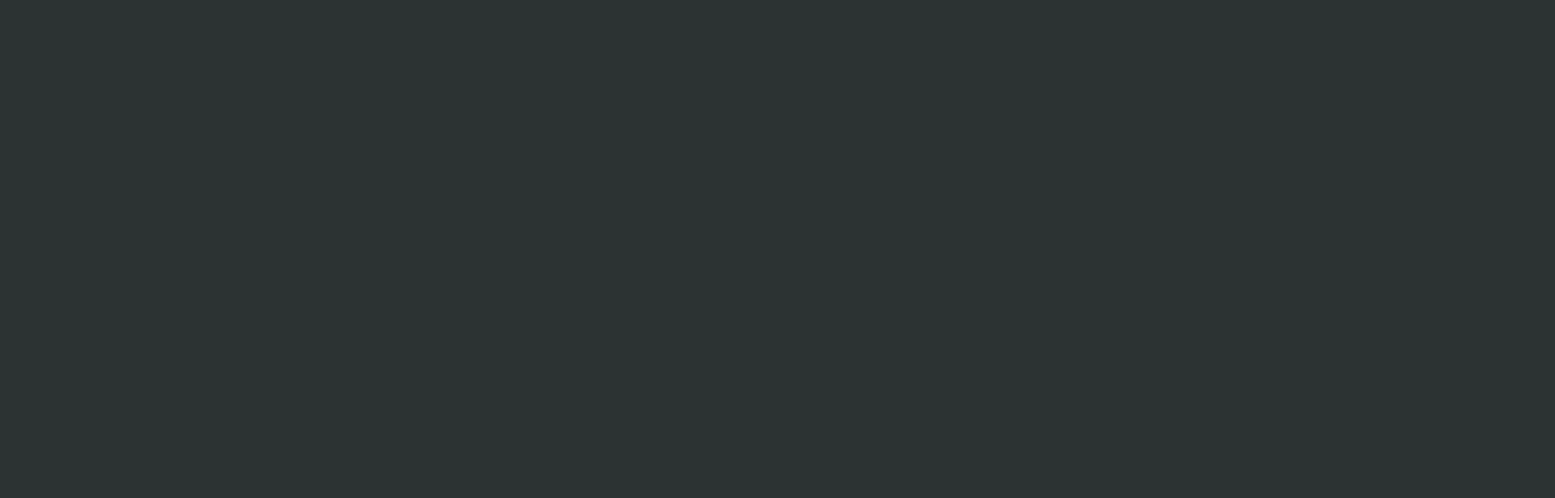
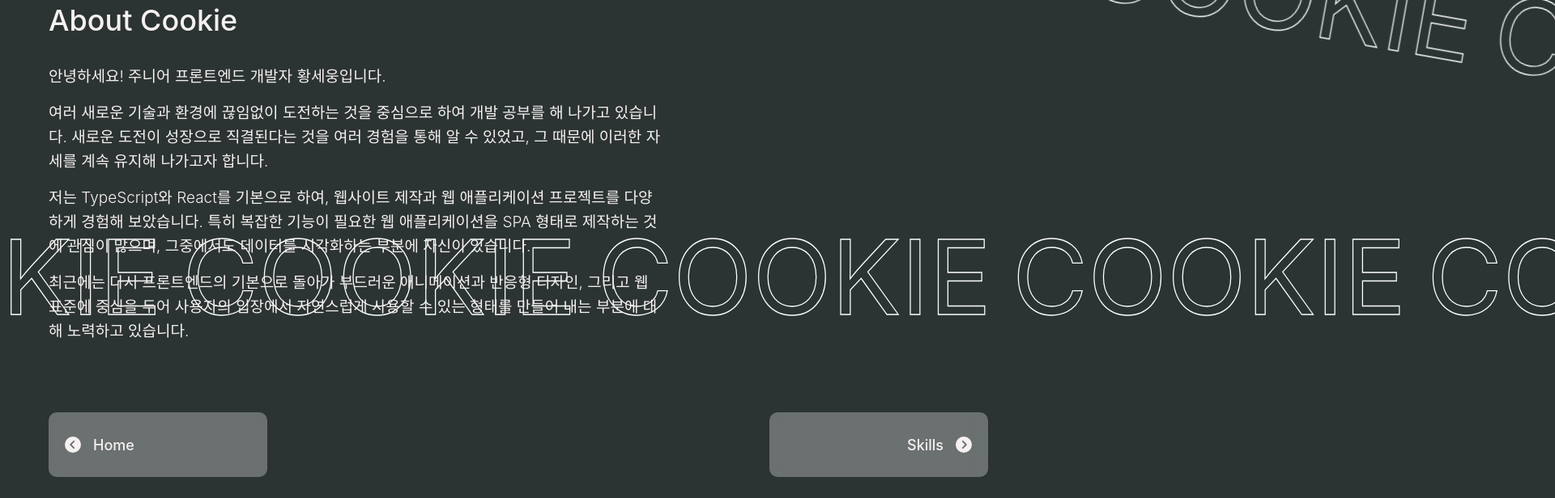
Before and after one commit to pokycookie/cookie-webpage, a Next.js app: page /aboutMe in a window 1280 px wide. Shown: the part 360-976 px from the top of the page at 81% size, 1920 px wide, since content can reach past the window. Before the commit the page ends 800 px from the top, so only its background shows below. Built offline with nearby package versions, Linux system fonts and the light colour scheme; a web font is replaced by a local one.

Commit message:
feat: create aboutMe page

```diff
--- /dev/null
+++ b/app/aboutMe/page.module.scss
@@ -0,0 +1,41 @@
+@use '@styles/color';
+
+.aboutMe {
+  padding: 40px;
+  min-width: 500px;
+}
+
+.introduceArea {
+  max-width: 800px;
+  font-size: min(max(1.8vw, 14px), 19px);
+  font-weight: 300;
+  line-height: 30px;
+  padding: 20px;
+  margin-top: 200px;
+
+  h2 {
+    font-size: 36px;
+    font-weight: 500;
+    margin-bottom: 40px;
+    white-space: nowrap;
+  }
+
+  p {
+    margin-bottom: 15px;
+  }
+}
+
+.marqueeArea1 {
+  position: absolute;
+  top: 100px;
+  left: -50px;
+  z-index: -1;
+  transform: rotate(10deg);
+}
+
+.marqueeArea2 {
+  position: absolute;
+  bottom: 20px;
+  left: 0px;
+  z-index: -1;
+}
--- a/app/aboutMe/page.tsx
+++ b/app/aboutMe/page.tsx
@@ -1,3 +1,36 @@
+import Marquee from '@/components/ui/marquee/marquee'
+import styles from './page.module.scss'
+import PrevNext from '@/components/ui/linkCard/prevNext'
+
 export default function aboutMe() {
-  return <main></main>
+  return (
+    <main className={styles.aboutMe}>
+      <article className={styles.introduceArea}>
+        <h2>About Cookie</h2>
+        {introduce.map((text, i) => {
+          return <p key={i}>{text}</p>
+        })}
+      </article>
+      <PrevNext
+        prevTitle="Home"
+        prevHref="/"
+        nextTitle="Skills"
+        nextHref="/skills"
+      />
+      <div className={styles.marqueeArea1}>
+        <Marquee>COOKIE</Marquee>
+        <Marquee delay={3}>COOKIE</Marquee>
+      </div>
+      <div className={styles.marqueeArea2}>
+        <Marquee>COOKIE</Marquee>
+      </div>
+    </main>
+  )
 }
+
+const introduce = [
+  '안녕하세요! 주니어 프론트엔드 개발자 황세웅입니다.',
+  '여러 새로운 기술과 환경에 끊임없이 도전하는 것을 중심으로 하여 개발 공부를 해 나가고 있습니다. 새로운 도전이 성장으로 직결된다는 것을 여러 경험을 통해 알 수 있었고, 그 때문에 이러한 자세를 계속 유지해 나가고자 합니다.',
+  '저는 TypeScript와 React를 기본으로 하여, 웹사이트 제작과 웹 애플리케이션 프로젝트를 다양하게 경험해 보았습니다. 특히 복잡한 기능이 필요한 웹 애플리케이션을 SPA 형태로 제작하는 것에 관심이 많으며, 그중에서도 데이터를 시각화하는 부분에 자신이 있습니다.',
+  '최근에는 다시 프론트엔드의 기본으로 돌아가 부드러운 애니메이션과 반응형 디자인, 그리고 웹 표준에 중심을 두어 사용자의 입장에서 자연스럽게 사용할 수 있는 형태를 만들어 내는 부분에 대해 노력하고 있습니다.',
+]
--- /dev/null
+++ b/app/components/ui/linkCard/prevNext.module.scss
@@ -0,0 +1,58 @@
+@use '@styles/color';
+
+.linkArea {
+  width: 100%;
+  display: flex;
+  justify-content: space-between;
+  align-items: center;
+  padding: 50px 20px;
+
+  a {
+    width: 270px;
+    height: 80px;
+    padding: 20px;
+    background-color: rgba($color: white, $alpha: 0.3);
+    backdrop-filter: blur(10px);
+    border-radius: 10px;
+
+    font-size: 18px;
+    font-weight: 500;
+
+    display: flex;
+    align-items: center;
+    gap: 15px;
+
+    transition: all 0.3s;
+
+    &:hover {
+      transform: translateY(-5px);
+      box-shadow: 0px 10px 10px 5px rgba($color: black, $alpha: 0.3);
+      background-color: color.$white;
+      color: color.$black;
+    }
+
+    &:nth-child(1) {
+      justify-content: flex-start;
+    }
+    &:nth-child(2) {
+      justify-content: flex-end;
+    }
+
+    @media screen and (max-width: 700px) {
+      width: 50px;
+      height: 50px;
+      border-radius: 100%;
+      padding: 0px;
+      justify-content: center !important;
+
+      p {
+        display: none;
+      }
+    }
+  }
+}
+
+.icon {
+  width: 20px;
+  height: 20px;
+}
--- /dev/null
+++ b/app/components/ui/linkCard/prevNext.tsx
@@ -0,0 +1,29 @@
+import Link from 'next/link'
+import styles from './prevNext.module.scss'
+import { FontAwesomeIcon } from '@fortawesome/react-fontawesome'
+import {
+  faCircleChevronLeft,
+  faCircleChevronRight,
+} from '@fortawesome/free-solid-svg-icons'
+
+interface IProps {
+  prevTitle: string
+  prevHref: string
+  nextTitle: string
+  nextHref: string
+}
+
+export default function PrevNext(props: IProps) {
+  return (
+    <div className={styles.linkArea}>
+      <Link href={props.prevHref}>
+        <FontAwesomeIcon className={styles.icon} icon={faCircleChevronLeft} />
+        <p>{props.prevTitle}</p>
+      </Link>
+      <Link href={props.nextHref}>
+        <p>{props.nextTitle}</p>
+        <FontAwesomeIcon className={styles.icon} icon={faCircleChevronRight} />
+      </Link>
+    </div>
+  )
+}
--- a/app/page.module.scss
+++ b/app/page.module.scss
@@ -1,4 +1,4 @@
-@use './styles/color';
+@use '@styles/color';
 
 .home {
   width: 100%;
--- a/app/page.tsx
+++ b/app/page.tsx
@@ -6,7 +6,7 @@ import Link from 'next/link'
 export default function Home() {
   return (
     <main className={styles.home}>
-      <section className={styles.main}>
+      <article className={styles.main}>
         <div className={styles.titleArea}>
           <h1>Front-End</h1>
           <h1>Developer</h1>
@@ -34,7 +34,7 @@ export default function Home() {
             About Me
           </Link>
         </div>
-      </section>
+      </article>
       <div className={styles.marqueeArea}>
         <Marquee>COOKIE</Marquee>
         <Marquee delay={3}>COOKIE</Marquee>
--- a/next.config.js
+++ b/next.config.js
@@ -1,4 +1,15 @@
+const path = require('path')
+
 /** @type {import('next').NextConfig} */
-const nextConfig = {}
+const nextConfig = {
+  webpack(config) {
+    config.resolve.alias = {
+      ...config.resolve.alias,
+      '@styles': path.resolve(__dirname, 'app/styles'),
+      // ref: https://www.codeconcisely.com/posts/how-to-use-scss-with-css-modules-in-nextjs/
+    }
+    return config
+  },
+}
 
 module.exports = nextConfig
```
